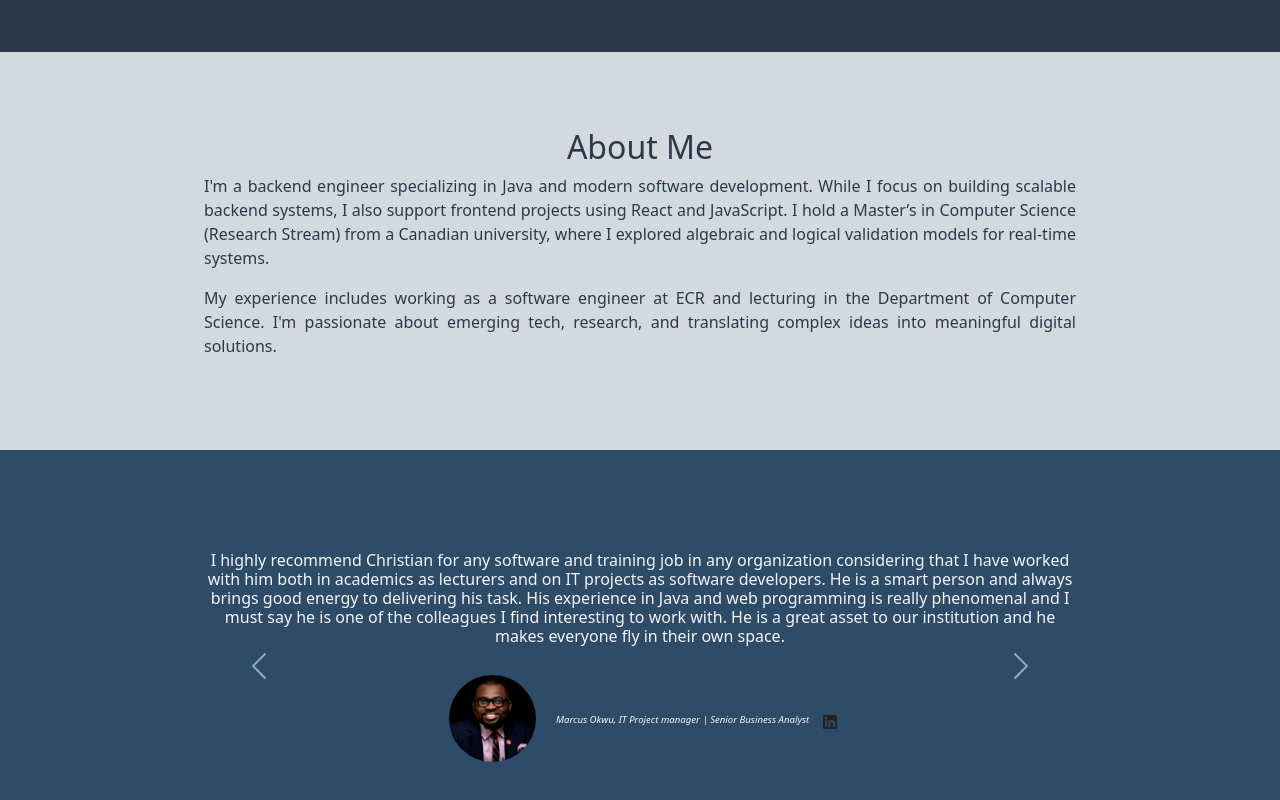
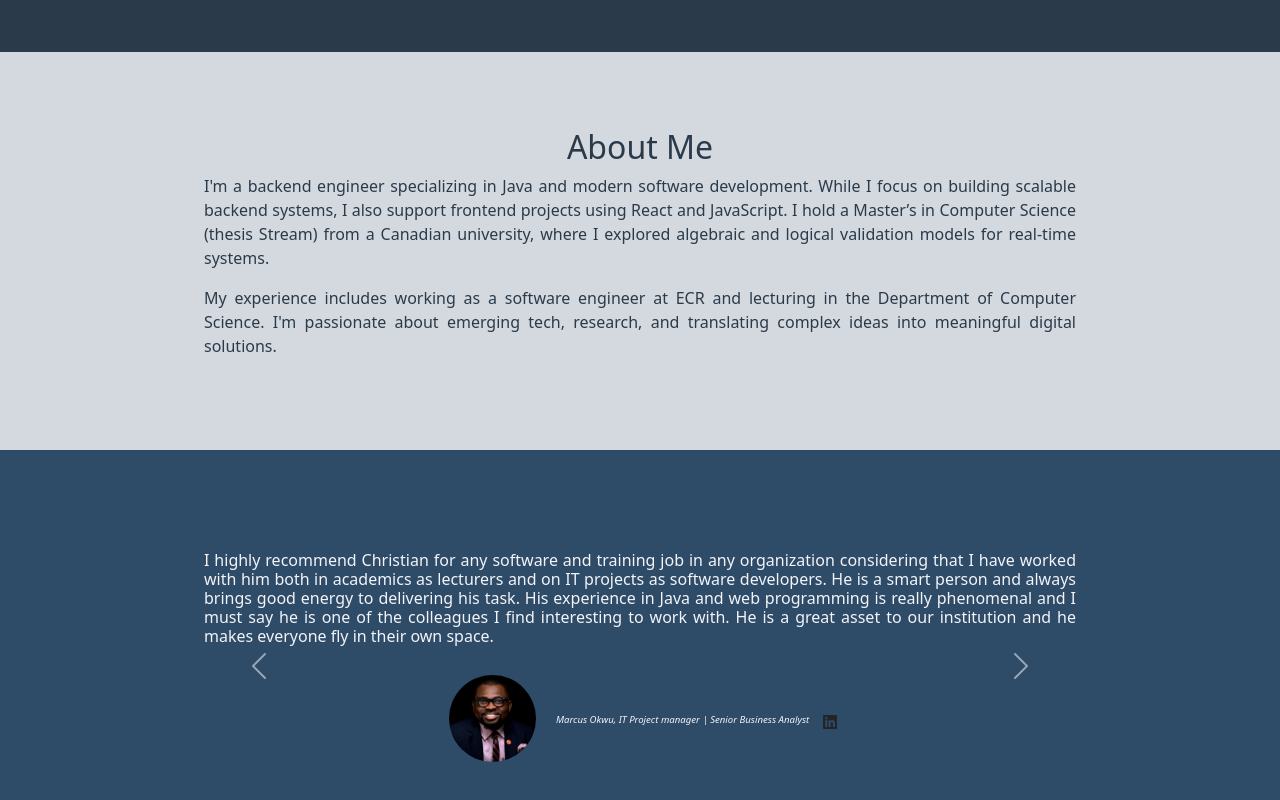
Before and after one commit to christianRibig5/christian_portfolio, a React (Vite) app: page / in a window 1280 px wide. Shown: the part 712-1512 px from the top of the page. Built offline with nearby package versions, Linux system fonts and the light colour scheme.

Commit message:
justified testimonial text

```diff
--- a/src/components/About.jsx
+++ b/src/components/About.jsx
@@ -7,10 +7,16 @@ const About = () => {
 
                 <h2 className="text-center">About Me</h2>
                 <p className="text-justify">
-                    I'm a backend engineer specializing in Java and modern software development. While I focus on building scalable backend systems, I also support frontend projects using React and JavaScript. I hold a Master’s in Computer Science (Research Stream) from a Canadian university, where I explored algebraic and logical validation models for real-time systems.
+                    I'm a backend engineer specializing in Java and modern software development.
+                    While I focus on building scalable backend systems, I also support frontend
+                    projects using React and JavaScript. I hold a Master’s in Computer Science
+                    (thesis Stream) from a Canadian university, where I explored algebraic and
+                    logical validation models for real-time systems.
                 </p>
                 <p className="text-justify">
-                    My experience includes working as a software engineer at ECR and lecturing in the Department of Computer Science. I'm passionate about emerging tech, research, and translating complex ideas into meaningful digital solutions.
+                    My experience includes working as a software engineer at ECR and lecturing in
+                    the Department of Computer Science. I'm passionate about emerging tech, research,
+                    and translating complex ideas into meaningful digital solutions.
                 </p>
             </div>
         </section >
--- a/src/styles.css
+++ b/src/styles.css
@@ -147,6 +147,7 @@ p {
 
 .testimonial-text {
   font-size: 1rem;
+  text-align: justify;
 }
 
 /* Animation */
```
